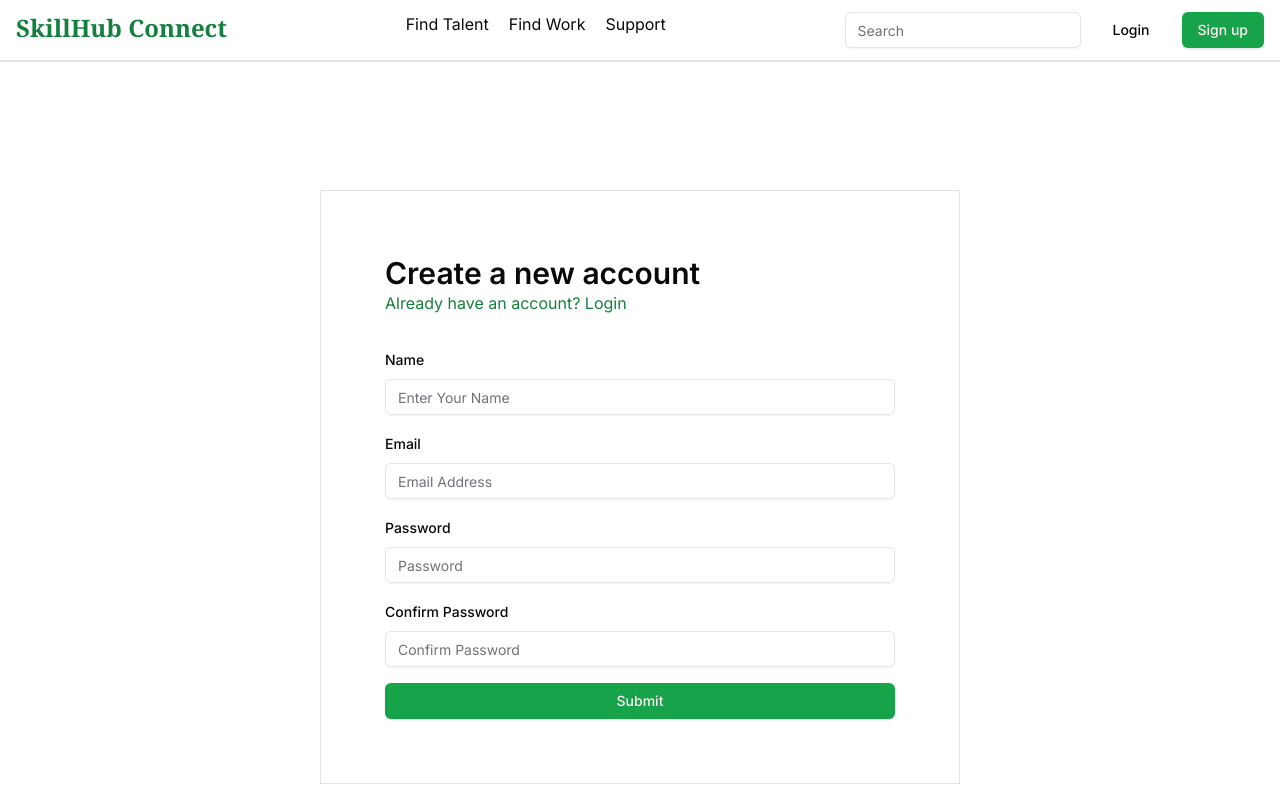
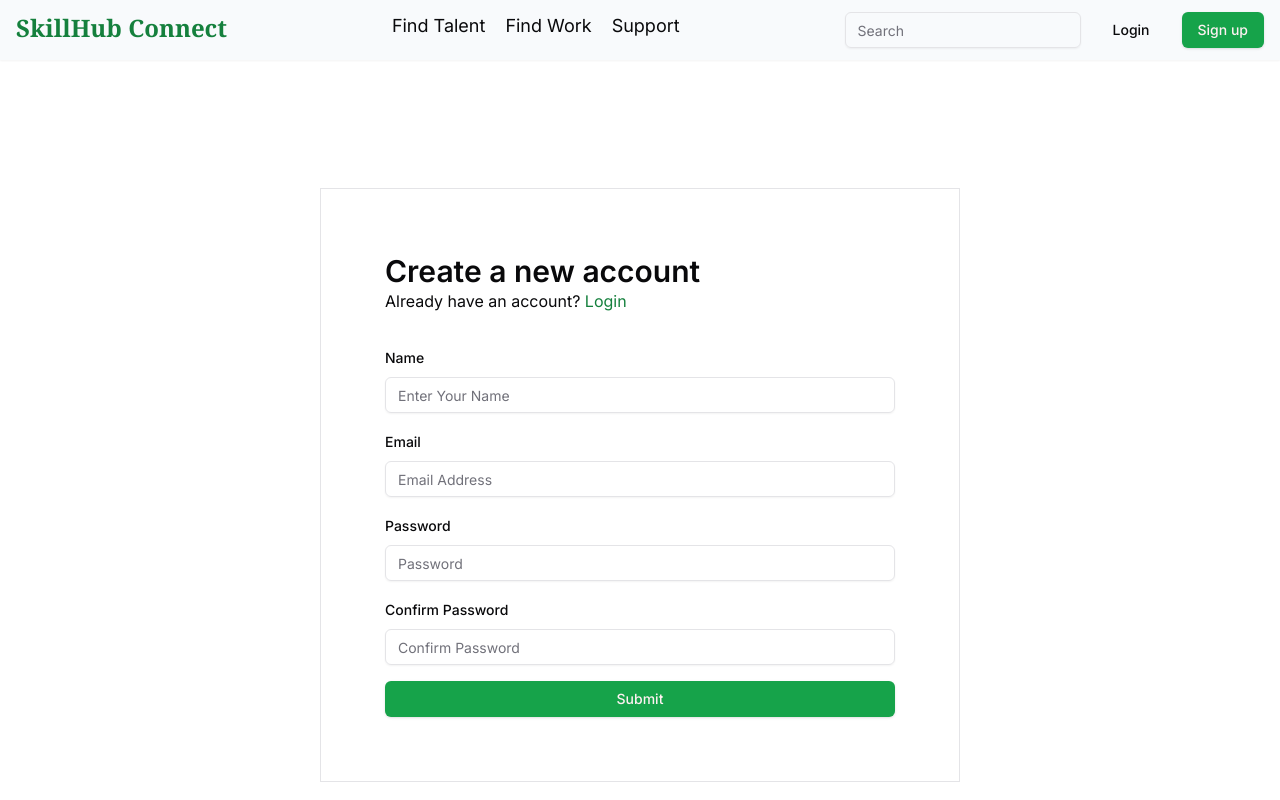
Before and after one commit to shahbaz4783/SkillHub-Connect, a Next.js app: page /signup in a window 1280 px wide. Shown: the top 800 px of the page. Built offline with nearby package versions, Linux system fonts and the light colour scheme.

Commit message:
minor ui improve

```diff
--- a/src/app/(auth)/signup/page.tsx
+++ b/src/app/(auth)/signup/page.tsx
@@ -6,8 +6,11 @@ const SignUp = () => {
 		<main className='border w-10/12 md:w-1/2 m-auto my-32 p-16'>
 			<div className='mb-8'>
 				<h2 className='text-3xl font-semibold'>Create a new account</h2>
-				<p className='hover:text-green-900 text-green-700'>
-					Already have an account? <Link href={'/login'}>Login</Link>{' '}
+				<p>
+					Already have an account?{' '}
+					<Link className='hover:text-green-900 text-green-700' href={'/login'}>
+						Login
+					</Link>{' '}
 				</p>
 			</div>
 			<SignupForm />
--- a/src/app/jobs/[slug]/page.tsx
+++ b/src/app/jobs/[slug]/page.tsx
@@ -1,5 +1,18 @@
-const JobDetails = () => {
-	return <div>Jobs Info</div>;
+import { FC } from 'react';
+
+interface Params {
+	params: {
+		title: string;
+	};
+}
+
+const JobDetails: FC<Params> = ({ params }) => {
+	return (
+		<main>
+			<h2>{params.title}</h2>
+			<div>Hello</div>
+		</main>
+	);
 };
 
 export default JobDetails;
--- a/src/app/jobs/page.tsx
+++ b/src/app/jobs/page.tsx
@@ -7,6 +7,7 @@ import {
 	howToGetWork,
 	work_categories,
 } from '@/data/static-lists_data';
+import Link from 'next/link';
 import { FaCode } from 'react-icons/fa6';
 
 const Services = () => {
@@ -63,6 +64,9 @@ const Services = () => {
 				<SectionTop heading='Work that’s waiting for you' subhead='' />
 				<article className='grid md:grid-cols-2 gap-8'>
 					{work_categories.map((data, index) => (
+						<Link
+							href={`/jobs/${encodeURIComponent(data.title.toLowerCase()).replace(/%20/g, '-').replace(/%26/g, '&')}`}
+						>
 							<ListItem
 								key={index}
 								title={data.title}
@@ -72,6 +76,7 @@ const Services = () => {
 							>
 								{data.icon && <data.icon />}
 							</ListItem>
+						</Link>
 					))}
 				</article>
 			</section>
--- a/src/app/layout.tsx
+++ b/src/app/layout.tsx
@@ -7,8 +7,9 @@ import Footer from '@/components/layouts/Footer';
 const inter = Inter({ subsets: ["latin"] });
 
 export const metadata: Metadata = {
-  title: "SkillHub Connect",
-  description: "Connect with skills online, anytime anywhere",
+	title: 'SkillHub Connect | The Premium Marketplace for Skilled Professionals',
+	description:
+		'The premier platform connecting skilled professionals with exciting projects. Find or hire top talent, seamlessly manage projects, and build a thriving career.',
 };
 
 export default function RootLayout({
@@ -17,7 +18,7 @@ export default function RootLayout({
 	children: React.ReactNode;
 }>) {
 	return (
-    <html lang="en">
+		<html lang='en'>
 			<body className={inter.className}>
 				<Header />
 				{children}
--- /dev/null
+++ b/src/app/not-found.tsx
@@ -0,0 +1,36 @@
+import { Button } from '@/components/ui/button';
+import Link from 'next/link';
+
+const NotFound = () => {
+	return (
+		<main className='px-8 my-24 flex flex-col gap-8 justify-center items-center'>
+			<article>
+				<h1 className='font-serif text-5xl mb-3 text-center'>
+					Looking for something?
+				</h1>
+				<p className='text-center'>
+					We can’t find this page. But we can help you find new opportunities:
+				</p>
+				<div className='text-center'>
+					<Link className='text-green-700 underline' href={'/services'}>
+						hire talent
+					</Link>
+					,{' '}
+					<Link className='text-green-700 underline' href={'/services'}>
+						find work
+					</Link>{' '}
+					or{' '}
+					<Link className='text-green-700 underline' href={'/jobs'}>
+						get help
+					</Link>
+				</div>
+			</article>
+
+			<Link href={'/'}>
+				<Button>Go to homepage</Button>
+			</Link>
+		</main>
+	);
+};
+
+export default NotFound;
--- a/src/components/layouts/Header.tsx
+++ b/src/components/layouts/Header.tsx
@@ -5,7 +5,7 @@ import NavLink from '../ui/NavLink';
 
 const Header = () => {
 	return (
-		<header className='border-b-2 flex items-start top-0 justify-between px-4 py-3 sticky z-10 bg-white'>
+		<header className='shadow-sm flex items-start top-0 justify-between px-4 py-3 sticky z-10 bg-slate-50'>
 			<div className='flex items-center'>
 				<Link
 					href={'/'}
@@ -14,7 +14,7 @@ const Header = () => {
 					SkillHub Connect
 				</Link>
 			</div>
-			<nav className='hidden md:flex items-center gap-5'>
+			<nav className='hidden md:flex items-center gap-5 text-lg'>
 				<NavLink href='/services'>Find Talent</NavLink>
 				<NavLink href='/jobs'>Find Work</NavLink>
 				<NavLink href='/support'>Support</NavLink>
--- a/src/components/ui/NavLink.tsx
+++ b/src/components/ui/NavLink.tsx
@@ -13,7 +13,12 @@ const NavLink: FC<NavLink> = ({ href, children }) => {
 	const isActive = path.startsWith(href);
 
 	return (
-		<Link href={href} className={`${isActive && 'text-purple-700'}`}>
+		<Link
+			href={href}
+			className={`hover:text-green-900 transition-all ${
+				isActive && 'text-green-700'
+			}`}
+		>
 			{children}
 		</Link>
 	);
```
Lines whose indentation alone changed are shown as unchanged.
